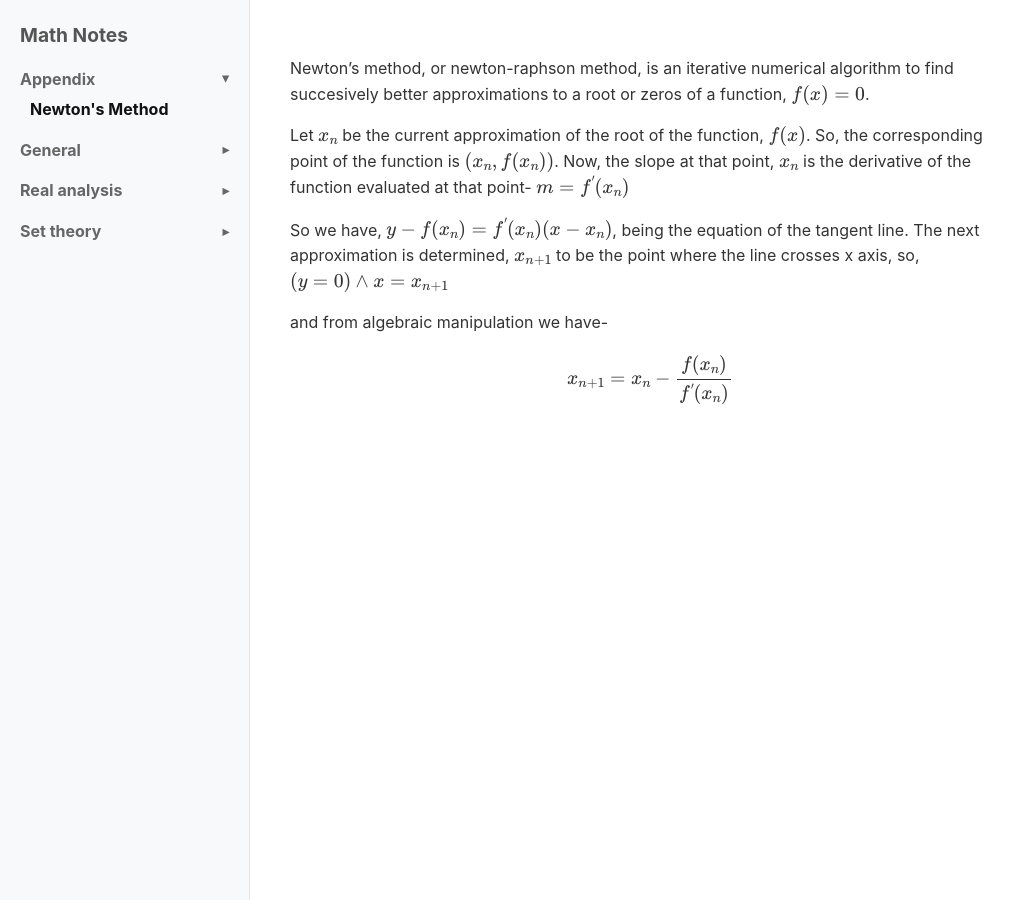
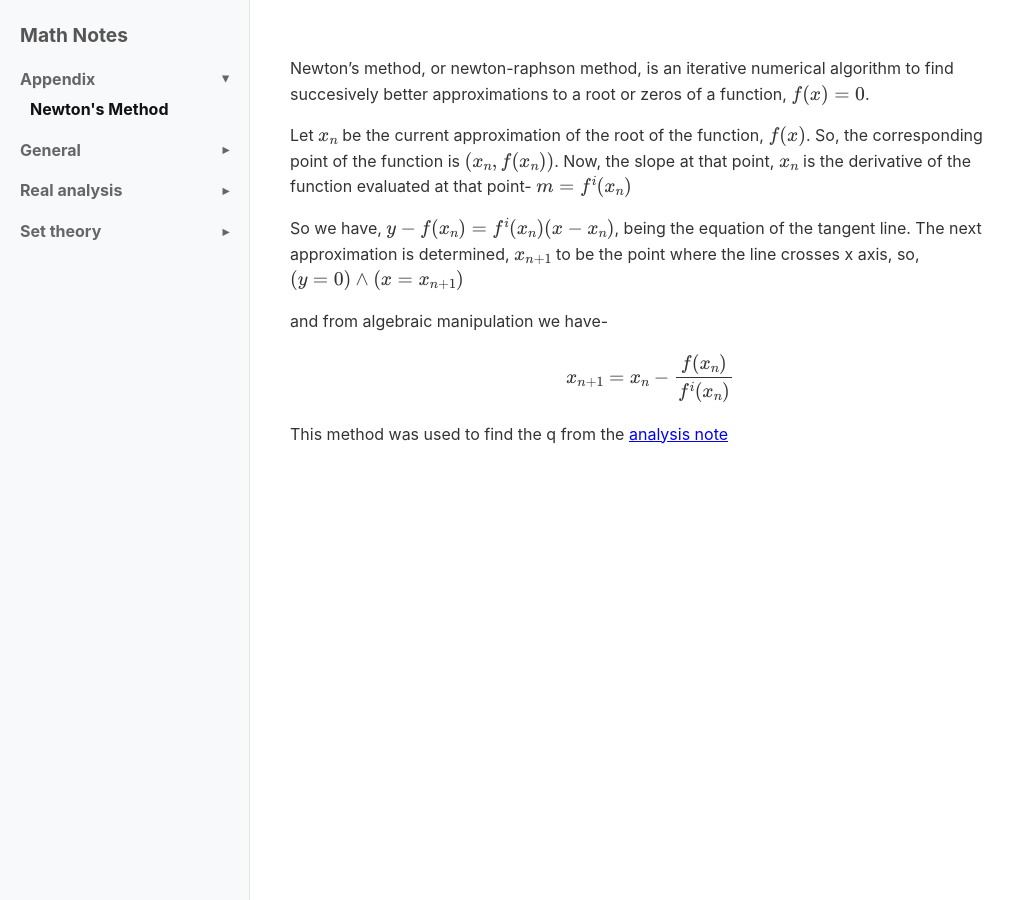
Before and after one commit to Nasif-Abdullah/Math, a Jekyll site: the page built from Appendix/Newton's_method.md, in a window 1280 px wide. Shown: the whole page, without its empty margins (0-1025 px from the left). Built offline with Jekyll 4.4.1, drawn with Linux system fonts in a browser that asks for light colours.

Commit message:
Update Newton's_method.md

```diff
--- a/Appendix/Newton's_method.md
+++ b/Appendix/Newton's_method.md
@@ -5,10 +5,12 @@ title: Newton's Method
 
 Newton's method, or newton-raphson method, is an iterative numerical algorithm to find succesively better approximations to a root or zeros of a function, $$f(x) = 0$$.
 
-Let $$x_n$$ be the current approximation of the root of the function, $$f(x)$$. So, the corresponding point of the function is $$(x_n, f(x_n))$$. Now, the slope at that point, $$x_n$$ is the derivative of the function evaluated at that point- $$m = f^{'} (x_n)$$
+Let $$x_n$$ be the current approximation of the root of the function, $$f(x)$$. So, the corresponding point of the function is $$(x_n, f(x_n))$$. Now, the slope at that point, $$x_n$$ is the derivative of the function evaluated at that point- $$m = f^{i} (x_n)$$
 
-So we have, $$y - f(x_n) = f^{'} (x_n) (x - x_n)$$, being the equation of the tangent line. The next approximation is determined, $$x_{n+1}$$ to be the point where the line crosses x axis, so, $$(y = 0) \wedge x = x_{n+1}$$
+So we have, $$y - f(x_n) = f^{i} (x_n) (x - x_n)$$, being the equation of the tangent line. The next approximation is determined, $$x_{n+1}$$ to be the point where the line crosses x axis, so, $$(y = 0) \wedge (x = x_{n+1})$$
 
 and from algebraic manipulation we have-
 
-$$ x_{n + 1} = x_n - \frac{f(x_n)}{f^{'} (x_n)} $$
+$$ x_{n + 1} = x_n - \frac{f(x_n)}{f^{i} (x_n)} $$
+
+This method was used to find the q from the <a href = "../Real Analysis/Introduction.html#i">analysis note</a>
```
